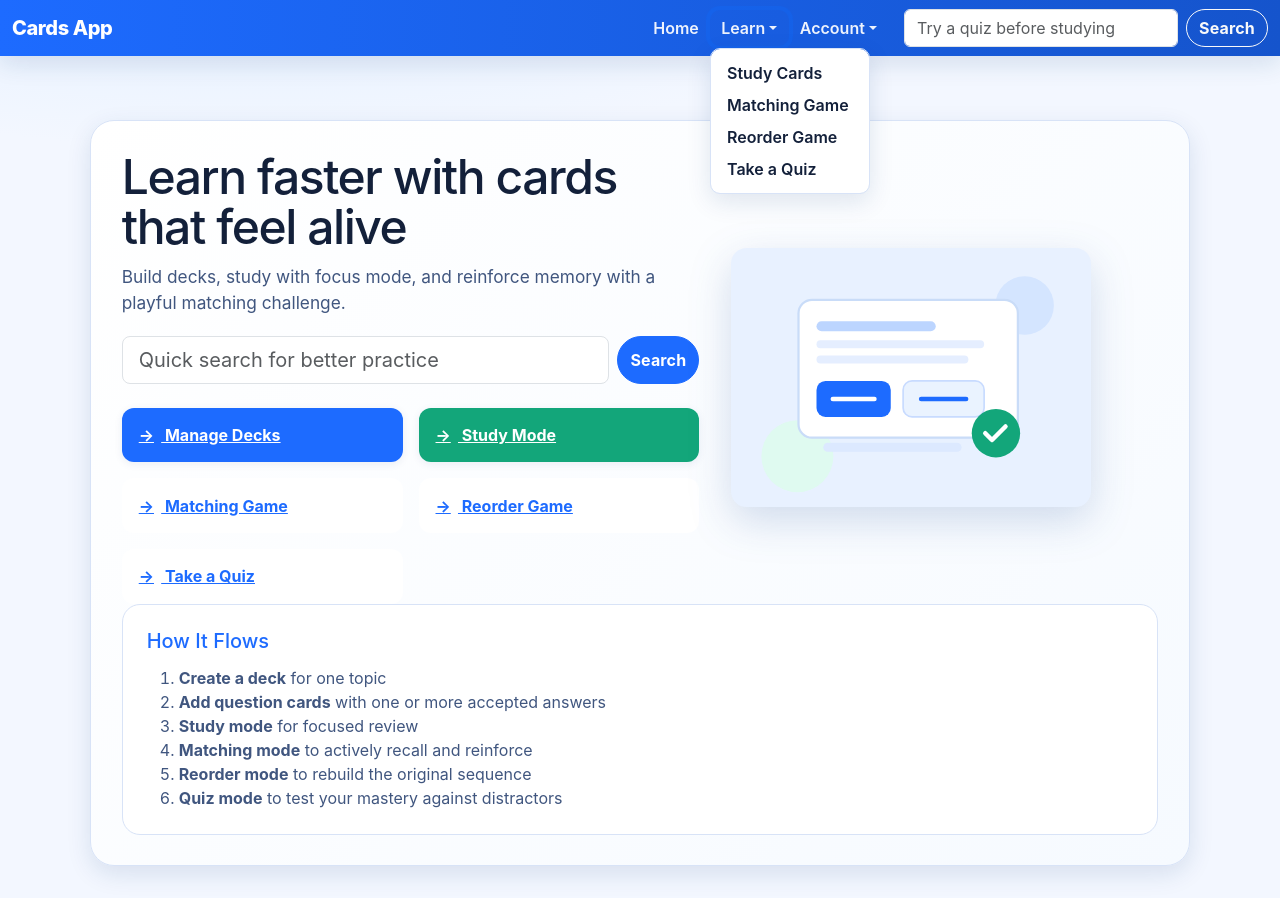
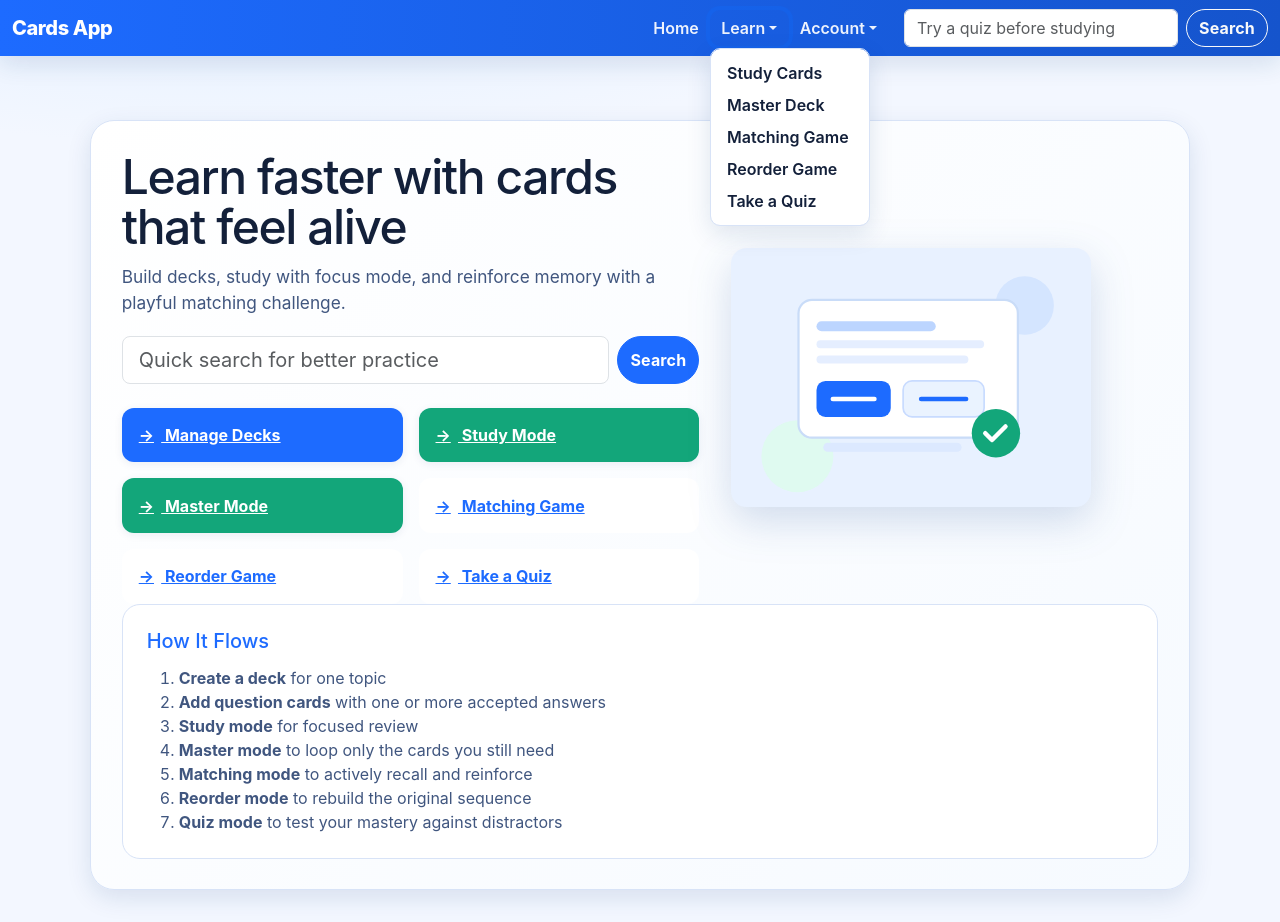
Before and after one commit to Aden-1/Cards, a Flask app: page / in a window 1280 px wide, after a click on "Learn". Before the commit the page ends 896 px from the top, so only its background shows below. Run offline with Flask 3, Linux system fonts and the light colour scheme.

```diff
--- a/app.py
+++ b/app.py
@@ -8,7 +8,7 @@ import io
 from flask import Flask
 from flask_migrate import Migrate
 from sqlalchemy import text
-from models import db, User, Deck, Card, CardAnswer, Quiz, QuizQuestion, QuizOption
+from models import db, User, Deck, Card, CardAnswer, Quiz, QuizQuestion, QuizOption, CardMasteryProgress
 from routes import register_routes
 
 app = Flask(__name__, instance_relative_config=True)
@@ -997,6 +997,131 @@ def get_deck_details(deck_id, shuffle_cards=False, shuffle_answers=False):
     return _serialize_deck(deck, detailed_cards=True, shuffle_cards=shuffle_cards, shuffle_answers=shuffle_answers)
 
 
+def _mastery_status_for_rating(rating):
+    if rating == 'understood':
+        return 'mastered'
+    if rating == 'still_learning':
+        return 'learning'
+    return 'unknown'
+
+
+def get_mastery_snapshot(user_id, deck_id):
+    deck = Deck.query.get(deck_id)
+    if not deck:
+        return None
+
+    cards = list(deck.cards)
+    cards.sort(key=lambda card: card.position)
+    if not cards:
+        return {
+            'deck': deck,
+            'cards': [],
+            'current_card': None,
+            'stats': {
+                'total': 0,
+                'mastered': 0,
+                'learning': 0,
+                'unknown': 0,
+                'remaining': 0,
+            }
+        }
+
+    card_ids = [card.card_id for card in cards]
+    progress_rows = CardMasteryProgress.query.filter(
+        CardMasteryProgress.user_id == user_id,
+        CardMasteryProgress.card_id.in_(card_ids)
+    ).all()
+    progress_by_card_id = {row.card_id: row for row in progress_rows}
+
+    card_payloads = []
+    mastered_count = 0
+    learning_count = 0
+    unknown_count = 0
+    remaining_cards = []
+    for card in cards:
+        progress = progress_by_card_id.get(card.card_id)
+        status = progress.status if progress else 'new'
+        if status == 'mastered':
+            mastered_count += 1
+        elif status == 'learning':
+            learning_count += 1
+        else:
+            unknown_count += 1
+        if status != 'mastered':
+            remaining_cards.append(card)
+        card_payloads.append({
+            'card_id': card.card_id,
+            'question': card.question,
+            'answers': [answer.answer for answer in card.answers],
+            'position': card.position,
+            'status': status,
+            'reviewed_count': progress.reviewed_count if progress else 0,
+        })
+
+    current_card = remaining_cards[0] if remaining_cards else None
+    current_payload = None
+    if current_card:
+        current_payload = next((payload for payload in card_payloads if payload['card_id'] == current_card.card_id), None)
+
+    return {
+        'deck': deck,
+        'cards': card_payloads,
+        'current_card': current_payload,
+        'stats': {
+            'total': len(cards),
+            'mastered': mastered_count,
+            'learning': learning_count,
+            'unknown': unknown_count,
+            'remaining': len(remaining_cards),
+        }
+    }
+
+
+def record_mastery_rating(user_id, deck_id, card_id, rating):
+    card = Card.query.get(card_id)
+    if not card or card.deck_id != deck_id:
+        return {'success': False, 'error': 'Card not found in deck'}
+
+    if rating not in ('understood', 'still_learning', 'dont_know'):
+        return {'success': False, 'error': 'Invalid rating'}
+
+    progress = CardMasteryProgress.query.filter_by(user_id=user_id, card_id=card_id).first()
+    if not progress:
+        progress = CardMasteryProgress(
+            user_id=user_id,
+            card_id=card_id,
+            status='new',
+            understood_count=0,
+            learning_count=0,
+            dont_know_count=0,
+            reviewed_count=0,
+        )
+        db.session.add(progress)
+
+    progress.reviewed_count = (progress.reviewed_count or 0) + 1
+    progress.last_rating = rating
+    if rating == 'understood':
+        progress.understood_count = (progress.understood_count or 0) + 1
+    elif rating == 'still_learning':
+        progress.learning_count = (progress.learning_count or 0) + 1
+    elif rating == 'dont_know':
+        progress.dont_know_count = (progress.dont_know_count or 0) + 1
+
+    progress.status = _mastery_status_for_rating(rating)
+    db.session.commit()
+    return {'success': True}
+
+
+def reset_mastery_progress(user_id, deck_id):
+    card_ids_query = db.session.query(Card.card_id).filter(Card.deck_id == deck_id)
+    deleted_rows = CardMasteryProgress.query.filter(
+        CardMasteryProgress.user_id == user_id,
+        CardMasteryProgress.card_id.in_(card_ids_query)
+    ).delete(synchronize_session=False)
+    db.session.commit()
+    return deleted_rows
+
+
 # Generate quiz questions from a deck or custom quiz.
 def generate_quiz_data(deck_id=None, custom_quiz_id=None):
     from models import Quiz, Card, CardAnswer
--- a/routes.py
+++ b/routes.py
@@ -438,6 +438,120 @@ def reorder():
         selected_deck_id=selected_deck_id,
         selected_deck_is_owned=selected_deck_is_owned,
     )
+
+
+# Mastery mode page (spaced repetition-style practice).
+@login_required
+def master():
+    from app import get_accessible_decks, get_mastery_snapshot
+
+    user_id = _current_user_id()
+    decks = get_accessible_decks(user_id)
+    deck_data = [{
+        'deck_id': deck.deck_id,
+        'description': deck.description,
+        'detailed_description': deck.detailed_description,
+        'tags': deck.tags,
+        'sortable': deck.sortable,
+        'is_public': deck.is_public,
+        'is_owned': bool(user_id is not None and deck.owned_by == user_id),
+        'card_count': len(deck.cards),
+    } for deck in decks]
+
+    selected_deck_id = _int_value(request.args.get('deck_id'))
+    accessible_deck_ids = {deck['deck_id'] for deck in deck_data}
+    if selected_deck_id not in accessible_deck_ids:
+        selected_deck_id = None
+
+    mastery_snapshot = get_mastery_snapshot(user_id, selected_deck_id) if selected_deck_id else None
+    round_restarted = False
+    selected_master_card = mastery_snapshot['current_card'] if mastery_snapshot else None
+
+    if mastery_snapshot:
+        remaining_card_ids = [card['card_id'] for card in mastery_snapshot['cards'] if card['status'] != 'mastered']
+        seen_map = session.get('master_seen_cards', {})
+        deck_key = str(selected_deck_id)
+        seen_in_round = [int(card_id) for card_id in seen_map.get(deck_key, [])]
+        unseen_ids = [card_id for card_id in remaining_card_ids if card_id not in seen_in_round]
+
+        if remaining_card_ids and not unseen_ids:
+            # One full pass finished; start the next pass using only unmastered cards.
+            round_restarted = True
+            seen_in_round = []
+            seen_map[deck_key] = seen_in_round
+            session['master_seen_cards'] = seen_map
+            unseen_ids = list(remaining_card_ids)
+
+        if unseen_ids:
+            selected_master_card = next((card for card in mastery_snapshot['cards'] if card['card_id'] == unseen_ids[0]), None)
+        else:
+            selected_master_card = None
+
+    return render_template(
+        'master.html',
+        user_id=user_id,
+        decks=deck_data,
+        selected_deck_id=selected_deck_id,
+        mastery_snapshot=mastery_snapshot,
+        selected_master_card=selected_master_card,
+        round_restarted=round_restarted,
+    )
+
+
+@login_required
+def master_rate_route():
+    from app import record_mastery_rating
+    from models import Deck
+
+    data = _request_data()
+    user_id = _current_user_id()
+    deck_id = _int_value(data.get('deck_id'))
+    card_id = _int_value(data.get('card_id'))
+    rating = (data.get('rating') or '').strip()
+
+    if not deck_id or not card_id:
+        return _redirect_with_fragment('master', fragment='mastery-practice', notice='Deck and card are required.', level='error')
+
+    deck_record = Deck.query.get(deck_id)
+    if not deck_record or (not deck_record.is_public and deck_record.owned_by != user_id):
+        return _redirect_with_fragment('master', fragment='mastery-practice', notice='Deck not found.', level='error')
+
+    result = record_mastery_rating(user_id=user_id, deck_id=deck_id, card_id=card_id, rating=rating)
+    if not result.get('success'):
+        return _redirect_with_fragment('master', deck_id=deck_id, fragment='mastery-practice', notice=result.get('error', 'Could not save rating.'), level='error')
+
+    seen_map = session.get('master_seen_cards', {})
+    deck_key = str(deck_id)
+    deck_seen = [int(existing) for existing in seen_map.get(deck_key, [])]
+    if card_id not in deck_seen:
+        deck_seen.append(card_id)
+    seen_map[deck_key] = deck_seen
+    session['master_seen_cards'] = seen_map
+
+    return _redirect_with_fragment('master', deck_id=deck_id, fragment='mastery-practice')
+
+
+@login_required
+def master_reset_route():
+    from app import reset_mastery_progress
+    from models import Deck
+
+    data = _request_data()
+    user_id = _current_user_id()
+    deck_id = _int_value(data.get('deck_id'))
+
+    if not deck_id:
+        return _redirect_with_fragment('master', notice='Deck is required.', level='error')
+
+    deck_record = Deck.query.get(deck_id)
+    if not deck_record or (not deck_record.is_public and deck_record.owned_by != user_id):
+        return _redirect_with_fragment('master', notice='Deck not found.', level='error')
+
+    reset_mastery_progress(user_id=user_id, deck_id=deck_id)
+    seen_map = session.get('master_seen_cards', {})
+    seen_map.pop(str(deck_id), None)
+    session['master_seen_cards'] = seen_map
+    return _redirect_with_fragment('master', deck_id=deck_id, fragment='mastery-practice', notice='Mastery progress reset for this deck.', level='success')
 
 
 # Deck routes.
@@ -1285,6 +1399,7 @@ def register_routes(app):
     app.add_url_rule('/admin/users', endpoint='admin_users', view_func=admin_users, methods=['GET', 'POST'])
     app.add_url_rule('/edit', endpoint='edit', view_func=edit)
     app.add_url_rule('/view', endpoint='view', view_func=view)
+    app.add_url_rule('/master', endpoint='master', view_func=master, methods=['GET'])
     app.add_url_rule('/match', endpoint='match', view_func=match)
     app.add_url_rule('/reorder', endpoint='reorder', view_func=reorder)
     app.add_url_rule('/search', endpoint='search', view_func=search_route)
@@ -1303,6 +1418,8 @@ def register_routes(app):
     app.add_url_rule('/edit_quiz_question', endpoint='edit_quiz_question', view_func=edit_quiz_question_route, methods=['POST'])
     app.add_url_rule('/delete_quiz_question', endpoint='delete_quiz_question', view_func=delete_quiz_question_route, methods=['POST'])
     app.add_url_rule('/score_quiz', endpoint='score_quiz', view_func=score_quiz_route, methods=['POST'])
+    app.add_url_rule('/master/rate', endpoint='master_rate', view_func=master_rate_route, methods=['POST'])
+    app.add_url_rule('/master/reset', endpoint='master_reset', view_func=master_reset_route, methods=['POST'])
 
     # Deck operations
     app.add_url_rule('/create_deck', endpoint='create_deck', view_func=create_deck_route, methods=['POST'])
--- a/templates/base.html
+++ b/templates/base.html
@@ -29,6 +29,7 @@
                         <a class="nav-link dropdown-toggle" href="#" role="button" data-bs-toggle="dropdown" aria-expanded="false">Learn</a>
                         <ul class="dropdown-menu">
                             <li><a class="dropdown-item" href="{{ url_for('view') }}">Study Cards</a></li>
+                            <li><a class="dropdown-item" href="{{ url_for('master') }}">Master Deck</a></li>
                             <li><a class="dropdown-item" href="{{ url_for('match') }}">Matching Game</a></li>
                             <li><a class="dropdown-item" href="{{ url_for('reorder') }}">Reorder Game</a></li>
                             <li><a class="dropdown-item" href="{{ url_for('quiz') }}">Take a Quiz</a></li>
--- a/templates/index.html
+++ b/templates/index.html
@@ -23,6 +23,9 @@
                     <a class="btn-hero app-btn app-btn-mint" href="{{ url_for('view') }}">
                         <span class="icon">&rarr;</span> Study Mode
                     </a>
+                    <a class="btn-hero app-btn app-btn-mint" href="{{ url_for('master') if current_user else url_for('login', next=url_for('master')) }}">
+                        <span class="icon">&rarr;</span> Master Mode
+                    </a>
                     <a class="btn-hero app-btn app-btn-soft" href="{{ url_for('match') }}">
                         <span class="icon">&rarr;</span> Matching Game
                     </a>
@@ -46,6 +49,7 @@
                 <li><strong>Create a deck</strong> for one topic</li>
                 <li><strong>Add question cards</strong> with one or more accepted answers</li>
                 <li><strong>Study mode</strong> for focused review</li>
+                <li><strong>Master mode</strong> to loop only the cards you still need</li>
                 <li><strong>Matching mode</strong> to actively recall and reinforce</li>
                 <li><strong>Reorder mode</strong> to rebuild the original sequence</li>
                 <li><strong>Quiz mode</strong> to test your mastery against distractors</li>
```
Also changed, not shown: migrations/versions/20260507193000_add_card_mastery_progress.py (added, +45 -0 lines), models.py (+21 -0 lines), README.md.
